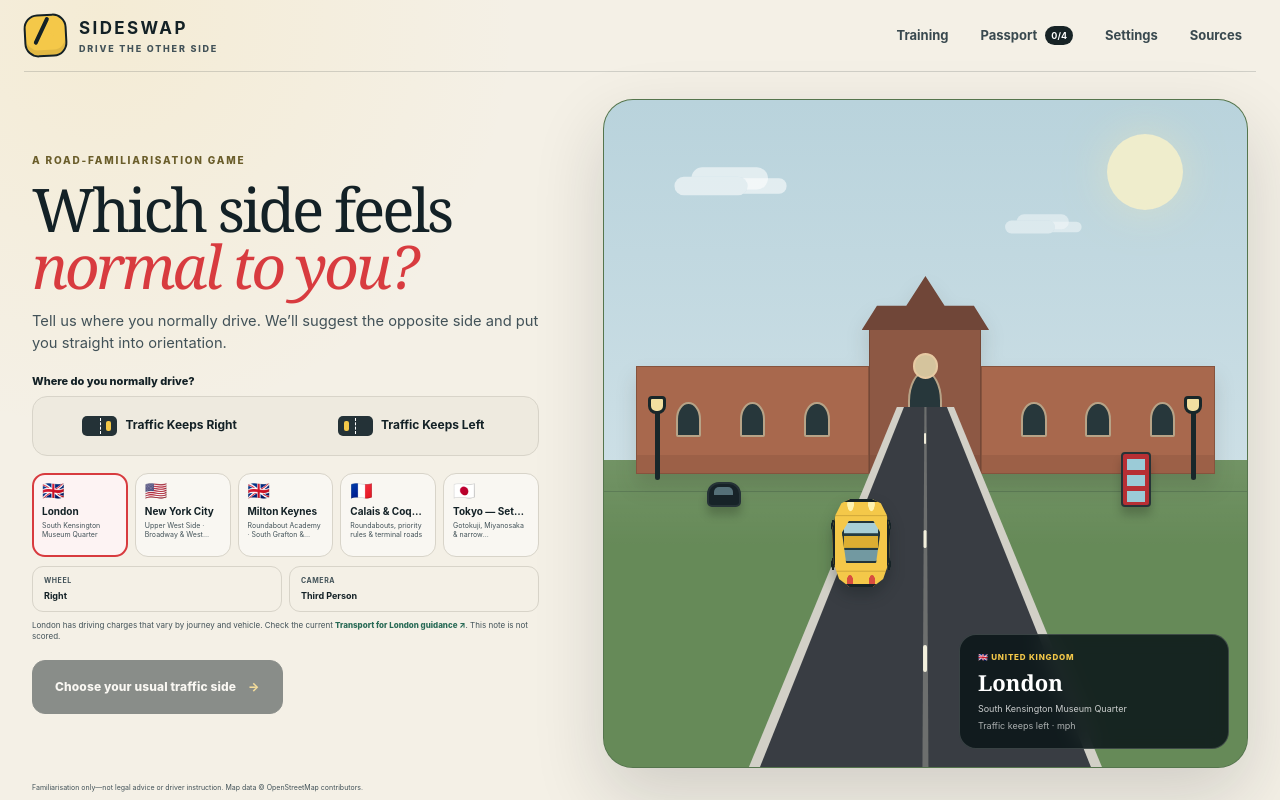
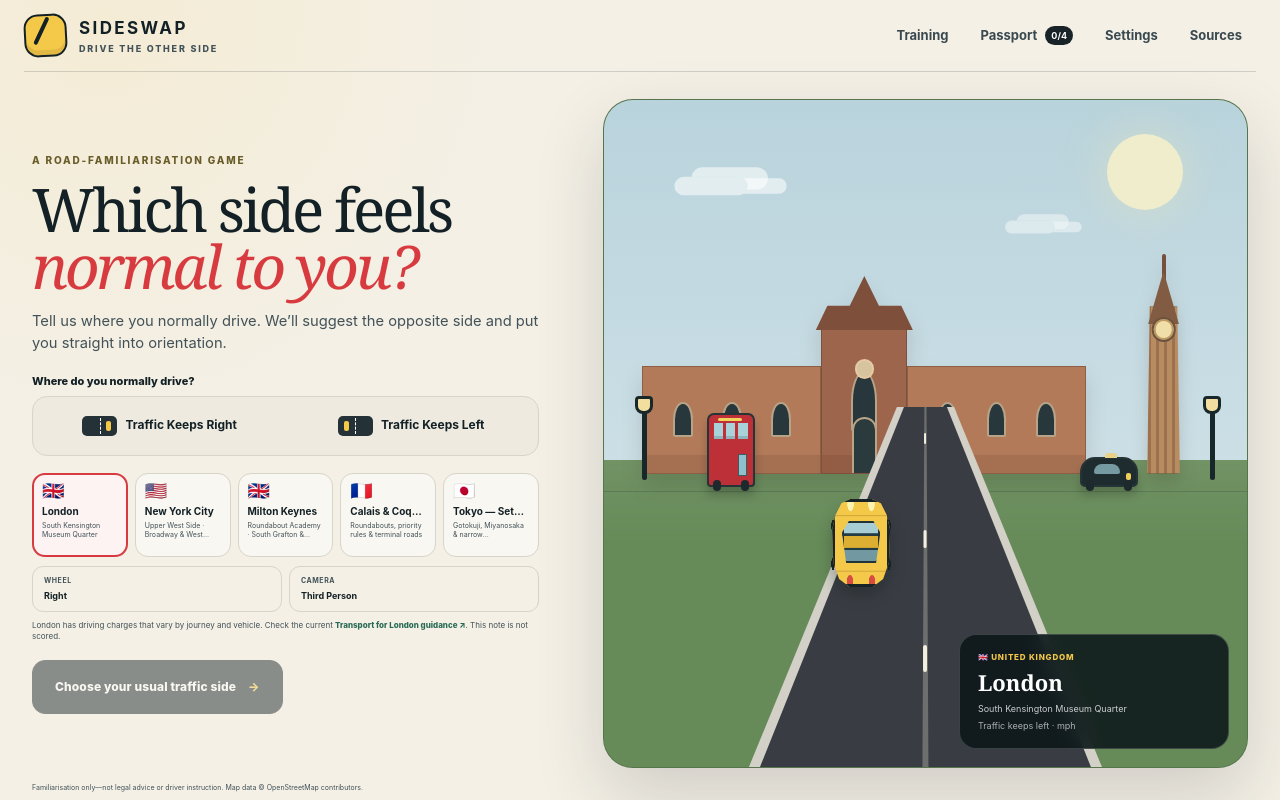
Before and after one commit to asarnaout/SideSwap, a Next.js app: page / in a window 1280 px wide. Built offline with nearby package versions, Linux system fonts and the light colour scheme.

Commit message:
Refine destination preview landmarks

```diff
--- a/app/SideSwapApp.tsx
+++ b/app/SideSwapApp.tsx
@@ -217,6 +217,7 @@ function DestinationPreviewScenery({
   if (destinationId === "uk-london") {
     return (
       <div className="launcher-cityscape london-cityscape">
+        <span className="london-elizabeth-tower"><i /><b /></span>
         <div className="london-museum">
           <span className="museum-wing museum-wing-left"><i /><i /><i /></span>
           <span className="museum-centre"><i /><b /></span>
@@ -224,8 +225,8 @@ function DestinationPreviewScenery({
         </div>
         <span className="london-lamp london-lamp-left" />
         <span className="london-lamp london-lamp-right" />
-        <span className="london-bus"><i /><i /><i /></span>
-        <span className="london-cab"><i /></span>
+        <span className="london-double-decker"><i /><i /><i /><b /><em /></span>
+        <span className="london-black-cab"><i /><b /><em /></span>
       </div>
     );
   }
@@ -234,8 +235,9 @@ function DestinationPreviewScenery({
     return (
       <div className="launcher-cityscape nyc-cityscape">
         <div className="nyc-skyline">
-          <span /><span /><span /><span /><span /><span />
+          <span /><span /><span /><span /><span /><span /><span />
         </div>
+        <span className="nyc-empire-tower"><i /><b /></span>
         <div className="nyc-brownstones">
           <span><i /><i /><i /></span>
           <span><i /><i /><i /></span>
@@ -278,9 +280,9 @@ function DestinationPreviewScenery({
         <span><i /><i /></span>
         <span><i /><i /></span>
       </div>
-      <span className="tokyo-torii"><i /></span>
+      <div className="tokyo-shrine"><span className="tokyo-torii"><i /></span><b /><i /></div>
       <span className="tokyo-crossing"><i /><b /><em /></span>
-      <span className="tokyo-train"><i /><i /><i /></span>
+      <div className="tokyo-tramway"><span className="tokyo-overhead-wire" /><span className="tokyo-tram"><i /><i /><i /></span><b /><em /></div>
     </div>
   );
 }
--- a/app/globals.css
+++ b/app/globals.css
@@ -1800,11 +1800,62 @@ canvas:focus-visible {
 }
 
 /* London */
+.london-elizabeth-tower {
+  position: absolute;
+  right: 9%;
+  bottom: 44%;
+  width: clamp(37px, 4vw, 52px);
+  height: clamp(154px, 22vw, 220px);
+  filter: drop-shadow(0 9px 8px rgba(55, 41, 29, .17));
+}
+.london-elizabeth-tower::before {
+  content: "";
+  position: absolute;
+  right: 8%;
+  bottom: 0;
+  left: 8%;
+  height: 76%;
+  border: 1px solid rgba(69, 48, 31, .45);
+  background: repeating-linear-gradient(90deg, #b78c61 0 5px, #9d704e 5px 8px);
+  clip-path: polygon(18% 0, 82% 0, 88% 100%, 12% 100%);
+}
+.london-elizabeth-tower::after {
+  content: "";
+  position: absolute;
+  top: 8%;
+  right: 20%;
+  left: 20%;
+  height: 24%;
+  background: #815b42;
+  clip-path: polygon(50% 0, 100% 100%, 0 100%);
+}
+.london-elizabeth-tower i {
+  position: absolute;
+  z-index: 1;
+  top: 29%;
+  left: 50%;
+  width: 48%;
+  aspect-ratio: 1;
+  border: 2px solid #6d523d;
+  border-radius: 50%;
+  background: #f1dfaa;
+  box-shadow: inset 0 0 0 2px #be9a61;
+  transform: translateX(-50%);
+}
+.london-elizabeth-tower b {
+  position: absolute;
+  top: 0;
+  left: calc(50% - 2px);
+  width: 4px;
+  height: 15%;
+  border-radius: 99px 99px 0 0;
+  background: #76503d;
+}
 .london-museum {
   position: absolute;
-  right: 5%;
+  right: 25%;
   bottom: 44%;
-  left: 5%;
+  left: 6%;
   display: grid;
   grid-template-columns: 1fr .48fr 1fr;
   align-items: end;
@@ -1818,11 +1869,11 @@ canvas:focus-visible {
   align-items: center;
   justify-content: space-evenly;
   border: 1px solid rgba(62, 39, 28, .32);
-  background: #a8684d;
+  background: #b27a59;
   box-shadow: inset 0 -18px rgba(78, 43, 31, .13);
 }
 .museum-wing { height: 64%; }
-.museum-centre { height: 86%; background: #8d5844; }
+.museum-centre { height: 86%; background: #9d654b; }
 .museum-wing i,
 .museum-centre i {
   width: 11%;
@@ -1839,8 +1890,20 @@ canvas:focus-visible {
   bottom: 100%;
   left: -8%;
   height: 38%;
-  background: #704638;
+  background: #7e503b;
   clip-path: polygon(0 100%, 12% 55%, 35% 55%, 50% 0, 65% 55%, 88% 55%, 100% 100%);
+}
+.museum-centre::after {
+  content: "";
+  position: absolute;
+  bottom: 0;
+  left: 35%;
+  width: 30%;
+  height: 39%;
+  border: 2px solid rgba(239, 205, 166, .72);
+  border-bottom: 0;
+  border-radius: 24px 24px 0 0;
+  background: #2b3a3c;
 }
 .museum-centre b {
   position: absolute;
@@ -1870,31 +1933,55 @@ canvas:focus-visible {
   border-radius: 4px 4px 8px 8px;
   background: #f2dfa0;
 }
-.london-lamp-left { left: 8%; }
-.london-lamp-right { right: 8%; }
-.london-bus,
-.london-cab {
-  position: absolute;
-  bottom: 39%;
+.london-lamp-left { left: 6%; }
+.london-lamp-right { right: 5%; }
+.london-double-decker,
+.london-black-cab {
+  position: absolute;
+  bottom: 42%;
   border: 2px solid #263337;
   box-shadow: 0 8px 10px rgba(0, 0, 0, .2);
 }
-.london-bus {
-  right: 15%;
-  width: 30px;
-  height: 55px;
-  border-radius: 4px;
-  background: #b72f34;
-}
-.london-bus i { display: block; height: 11px; margin: 5px 4px; background: #9bcbd7; }
-.london-cab {
+.london-double-decker {
   left: 16%;
-  width: 34px;
-  height: 25px;
-  border-radius: 12px 12px 5px 5px;
-  background: #172328;
-}
-.london-cab i { display: block; width: 19px; height: 8px; margin: 3px auto; border-radius: 5px 5px 0 0; background: #557078; }
+  display: grid;
+  grid-template-columns: repeat(3, 1fr);
+  gap: 3px;
+  width: 48px;
+  height: 74px;
+  padding: 8px 5px 9px;
+  border-radius: 7px 7px 4px 4px;
+  background: #bd3038;
+}
+.london-double-decker::before,
+.london-double-decker::after,
+.london-black-cab::before,
+.london-black-cab::after {
+  content: "";
+  position: absolute;
+  bottom: -6px;
+  width: 8px;
+  height: 11px;
+  border-radius: 5px;
+  background: #1d292c;
+}
+.london-double-decker::before,
+.london-black-cab::before { left: 4px; }
+.london-double-decker::after,
+.london-black-cab::after { right: 4px; }
+.london-double-decker i { min-width: 0; height: 16px; background: #a9d1da; box-shadow: inset 0 -3px rgba(31, 61, 69, .19); }
+.london-double-decker b { position: absolute; right: 6px; bottom: 9px; width: 9px; height: 22px; border: 1px solid rgba(26, 49, 55, .7); background: #8fc1cc; }
+.london-double-decker em { position: absolute; top: 3px; left: 9px; width: 24px; height: 3px; border-radius: 3px; background: #f2d45c; }
+.london-black-cab {
+  right: 17%;
+  width: 58px;
+  height: 30px;
+  border-radius: 15px 15px 5px 5px;
+  background: #1e2b2f;
+}
+.london-black-cab i { position: absolute; top: 5px; left: 12px; width: 26px; height: 10px; border-radius: 8px 8px 2px 2px; background: #769aa1; }
+.london-black-cab b { position: absolute; top: -6px; left: 23px; width: 12px; height: 5px; border-radius: 3px 3px 0 0; background: #e9d18a; }
+.london-black-cab em { position: absolute; right: 5px; bottom: 5px; width: 5px; height: 7px; border-radius: 2px; background: #f0cf59; }
 
 /* New York */
 .nyc-skyline {
@@ -1904,16 +1991,38 @@ canvas:focus-visible {
   left: 0;
   display: flex;
   align-items: end;
-  gap: 7px;
+  gap: 5px;
   padding: 0 3%;
 }
-.nyc-skyline span { flex: 1; min-width: 0; border: 1px solid rgba(32, 42, 46, .25); background: #7b8790; box-shadow: inset -8px 0 rgba(18, 31, 35, .1); }
-.nyc-skyline span:nth-child(1) { height: 82px; background: #6f7d85; }
-.nyc-skyline span:nth-child(2) { height: 132px; background: #9d6b59; }
-.nyc-skyline span:nth-child(3) { height: 104px; background: #7f8d94; }
-.nyc-skyline span:nth-child(4) { height: 158px; background: #66767e; }
-.nyc-skyline span:nth-child(5) { height: 116px; background: #a57561; }
-.nyc-skyline span:nth-child(6) { height: 76px; background: #77858c; }
+.nyc-skyline span { flex: 1; min-width: 0; border: 1px solid rgba(32, 42, 46, .25); background: #7b8790; box-shadow: inset -8px 0 rgba(18, 31, 35, .1), inset 6px 0 rgba(255,255,255,.06); }
+.nyc-skyline span:nth-child(1) { height: 96px; background: #6f7d85; }
+.nyc-skyline span:nth-child(2) { height: 156px; background: #9d6b59; }
+.nyc-skyline span:nth-child(3) { height: 126px; background: #7f8d94; }
+.nyc-skyline span:nth-child(4) { height: 186px; background: #66767e; }
+.nyc-skyline span:nth-child(5) { height: 142px; background: #a57561; }
+.nyc-skyline span:nth-child(6) { height: 104px; background: #77858c; }
+.nyc-skyline span:nth-child(7) { height: 167px; background: #65747b; }
+.nyc-skyline span:nth-child(8) { height: 118px; background: #8b9698; }
+.nyc-empire-tower {
+  position: absolute;
+  right: 29%;
+  bottom: 44%;
+  width: clamp(38px, 4.7vw, 55px);
+  height: clamp(175px, 25vw, 248px);
+  filter: drop-shadow(0 8px 8px rgba(31, 42, 45, .18));
+}
+.nyc-empire-tower i {
+  position: absolute;
+  right: 0;
+  bottom: 0;
+  left: 0;
+  height: 87%;
+  border: 1px solid rgba(29, 42, 46, .35);
+  background: repeating-linear-gradient(90deg, #78868c 0 5px, #64737a 5px 8px);
+  clip-path: polygon(24% 0, 76% 0, 76% 7%, 88% 7%, 88% 16%, 100% 16%, 100% 100%, 0 100%, 0 16%, 12% 16%, 12% 7%, 24% 7%);
+}
+.nyc-empire-tower i::after { content: ""; position: absolute; inset: 22% 20% 10%; background: repeating-linear-gradient(180deg, rgba(219,231,220,.57) 0 3px, transparent 3px 12px); }
+.nyc-empire-tower b { position: absolute; top: 0; left: calc(50% - 2px); width: 4px; height: 21%; border-radius: 99px 99px 0 0; background: #647277; }
 .nyc-brownstones {
   position: absolute;
   bottom: 43%;
@@ -1925,9 +2034,10 @@ canvas:focus-visible {
 }
 .nyc-brownstones > span { display: flex; flex: 1; justify-content: space-evenly; padding-top: 13px; border: 1px solid #643b31; background: #9e5d4a; }
 .nyc-brownstones i { width: 14%; height: 16px; background: #26383d; box-shadow: 0 25px #26383d; }
-.nyc-water-tower { position: absolute; right: 17%; bottom: 64%; width: 38px; height: 27px; background: #5b4b40; clip-path: polygon(8% 0, 92% 0, 78% 100%, 22% 100%); }
-.nyc-water-tower::before { content: ""; position: absolute; top: -9px; left: 3px; width: 32px; height: 11px; background: #493c34; clip-path: polygon(50% 0, 100% 100%, 0 100%); }
-.nyc-water-tower i { position: absolute; top: 100%; left: 6px; width: 3px; height: 24px; background: #403731; box-shadow: 23px 0 #403731; }
+.nyc-water-tower { position: absolute; right: 11%; bottom: 63%; width: 44px; height: 30px; border: 2px solid #4b3d34; border-radius: 50% 50% 12px 12px; background: repeating-linear-gradient(90deg, #795642 0 5px, #624a3c 5px 8px); }
+.nyc-water-tower::before { content: ""; position: absolute; top: -11px; left: 4px; width: 32px; height: 12px; background: #4c3c33; clip-path: polygon(50% 0, 100% 100%, 0 100%); }
+.nyc-water-tower i { position: absolute; top: 100%; left: 7px; width: 4px; height: 28px; background: #433a34; box-shadow: 21px 0 #433a34; }
+.nyc-water-tower::after { content: ""; position: absolute; top: calc(100% + 13px); left: 4px; width: 36px; height: 4px; background: #433a34; }
 .nyc-street-sign { position: absolute; right: 7%; bottom: 47%; padding: 4px 8px; border: 2px solid #e5e0c9; border-radius: 3px; background: #1c6f49; color: white; font: 800 8px/1 system-ui; letter-spacing: .04em; }
 .nyc-street-sign::after { content: ""; position: absolute; top: 100%; left: 50%; width: 3px; height: 32px; background: #38484a; }
 
@@ -1964,15 +2074,32 @@ canvas:focus-visible {
 .tokyo-houses > span:nth-child(3) { height: 78%; background: #bda18d; }
 .tokyo-houses > span::before { content: ""; position: absolute; right: -5px; bottom: 100%; left: -5px; height: 24px; background: #465259; clip-path: polygon(0 100%, 50% 0, 100% 100%); }
 .tokyo-houses i { display: inline-block; width: 17%; height: 20px; margin: 16px 7% 0; background: #4c7078; }
-.tokyo-torii { position: absolute; left: 8%; bottom: 44%; width: 70px; height: 68px; border: solid #bb493c; border-width: 9px 8px 0; }
-.tokyo-torii::before { content: ""; position: absolute; top: -18px; left: -14px; width: 82px; height: 8px; border-radius: 3px; background: #bb493c; }
-.tokyo-torii i { position: absolute; top: 5px; left: -10px; width: 74px; height: 6px; background: #bb493c; }
+.tokyo-shrine { position: absolute; left: 5%; bottom: 44%; width: 34%; height: 132px; filter: drop-shadow(0 9px 8px rgba(47, 38, 32, .16)); }
+.tokyo-shrine::before { content: ""; position: absolute; right: 4%; bottom: 0; width: 70%; height: 66%; border: 1px solid rgba(78, 58, 43, .34); background: #e1cbb2; box-shadow: inset -10px 0 rgba(91, 67, 50, .1); }
+.tokyo-shrine::after { content: ""; position: absolute; top: 22%; right: -2%; width: 82%; height: 42%; background: #3b4547; clip-path: polygon(0 100%, 12% 63%, 50% 0, 88% 63%, 100% 100%); }
+.tokyo-shrine > b { position: absolute; right: 28%; bottom: 0; z-index: 1; width: 21%; height: 43%; border: 3px solid #6f4d38; border-bottom: 0; background: #34484a; }
+.tokyo-shrine > i { position: absolute; right: 9%; bottom: 16%; z-index: 1; width: 7px; height: 20px; border-radius: 5px; background: #9d6b45; box-shadow: 0 -8px 0 -1px #f0d59a; }
+.tokyo-torii { position: absolute; z-index: 2; bottom: 0; left: 0; width: 62px; height: 66px; border: solid #c64c3e; border-width: 8px 7px 0; }
+.tokyo-torii::before { content: ""; position: absolute; top: -18px; left: -13px; width: 76px; height: 9px; border-radius: 5px 5px 2px 2px; background: #c64c3e; }
+.tokyo-torii i { position: absolute; top: 5px; left: -9px; width: 66px; height: 6px; background: #c64c3e; }
 .tokyo-crossing { position: absolute; right: 12%; bottom: 41%; width: 5px; height: 82px; background: #262f31; }
 .tokyo-crossing::before, .tokyo-crossing::after { content: ""; position: absolute; top: 10px; left: -20px; width: 46px; height: 6px; background: #f3e8c8; transform: rotate(35deg); box-shadow: inset 12px 0 #d6a53f, inset 24px 0 #f3e8c8, inset 36px 0 #d6a53f; }
 .tokyo-crossing::after { transform: rotate(-35deg); }
 .tokyo-crossing i { position: absolute; top: 38px; left: -9px; width: 22px; height: 11px; border-radius: 8px; background: #272f31; }
-.tokyo-train { position: absolute; right: 23%; bottom: 47%; display: flex; gap: 3px; width: 33%; height: 34px; padding: 6px; border-bottom: 6px solid #355d7c; background: #e8e5d9; }
-.tokyo-train i { flex: 1; background: #547987; }
+.tokyo-tramway { position: absolute; right: 4%; bottom: 43%; width: 45%; height: 100px; }
+.tokyo-overhead-wire { position: absolute; top: 20px; right: 0; left: 0; height: 2px; background: #4b595c; box-shadow: 0 11px 0 -1px rgba(75,89,92,.72); }
+.tokyo-overhead-wire::before,
+.tokyo-overhead-wire::after { content: ""; position: absolute; top: -10px; width: 3px; height: 64px; background: #4b595c; }
+.tokyo-overhead-wire::before { left: 9%; }
+.tokyo-overhead-wire::after { right: 9%; }
+.tokyo-tram { position: absolute; bottom: 18px; left: 13%; z-index: 2; display: flex; gap: 3px; width: 68%; height: 35px; padding: 5px; border: 2px solid #344b52; border-bottom: 7px solid #315f82; border-radius: 5px 5px 2px 2px; background: #eee9da; box-shadow: 0 5px 0 rgba(25, 39, 42, .24); }
+.tokyo-tram::before,
+.tokyo-tram::after { content: ""; position: absolute; bottom: -12px; width: 9px; height: 7px; border-radius: 5px; background: #243236; }
+.tokyo-tram::before { left: 9px; }
+.tokyo-tram::after { right: 9px; }
+.tokyo-tram i { flex: 1; min-width: 0; background: #6797a2; box-shadow: inset 0 -3px rgba(32, 68, 77, .22); }
+.tokyo-tramway > b { position: absolute; right: 0; bottom: 8px; left: 0; height: 4px; background: #3d5054; box-shadow: 0 8px #3d5054; }
+.tokyo-tramway > em { position: absolute; right: 3%; bottom: 1px; left: 3%; height: 16px; background: repeating-linear-gradient(90deg, transparent 0 9px, #8e765a 9px 13px); }
 
 .launcher-legal {
   position: absolute;
```
Also changed, not shown: 1 other file (tests, documents, lock files or other folders).
